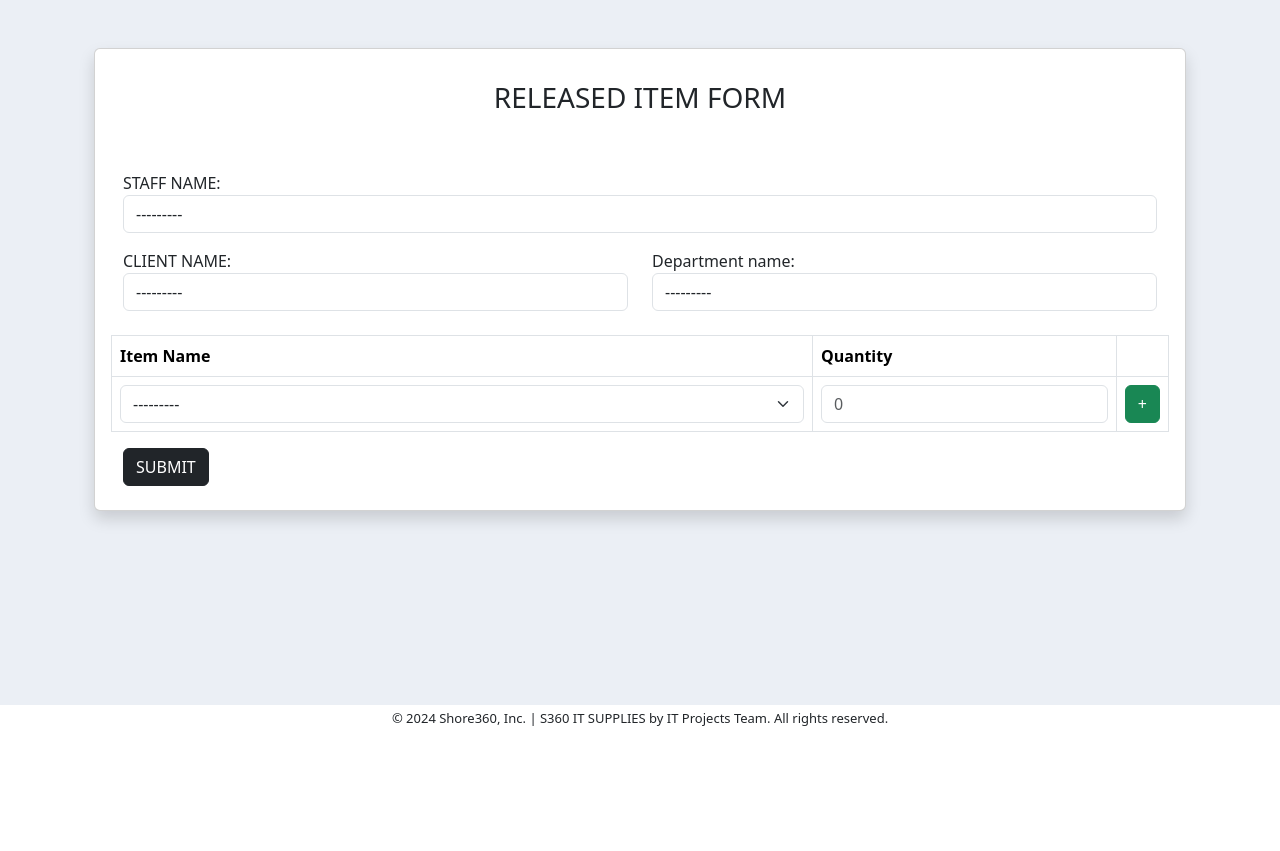
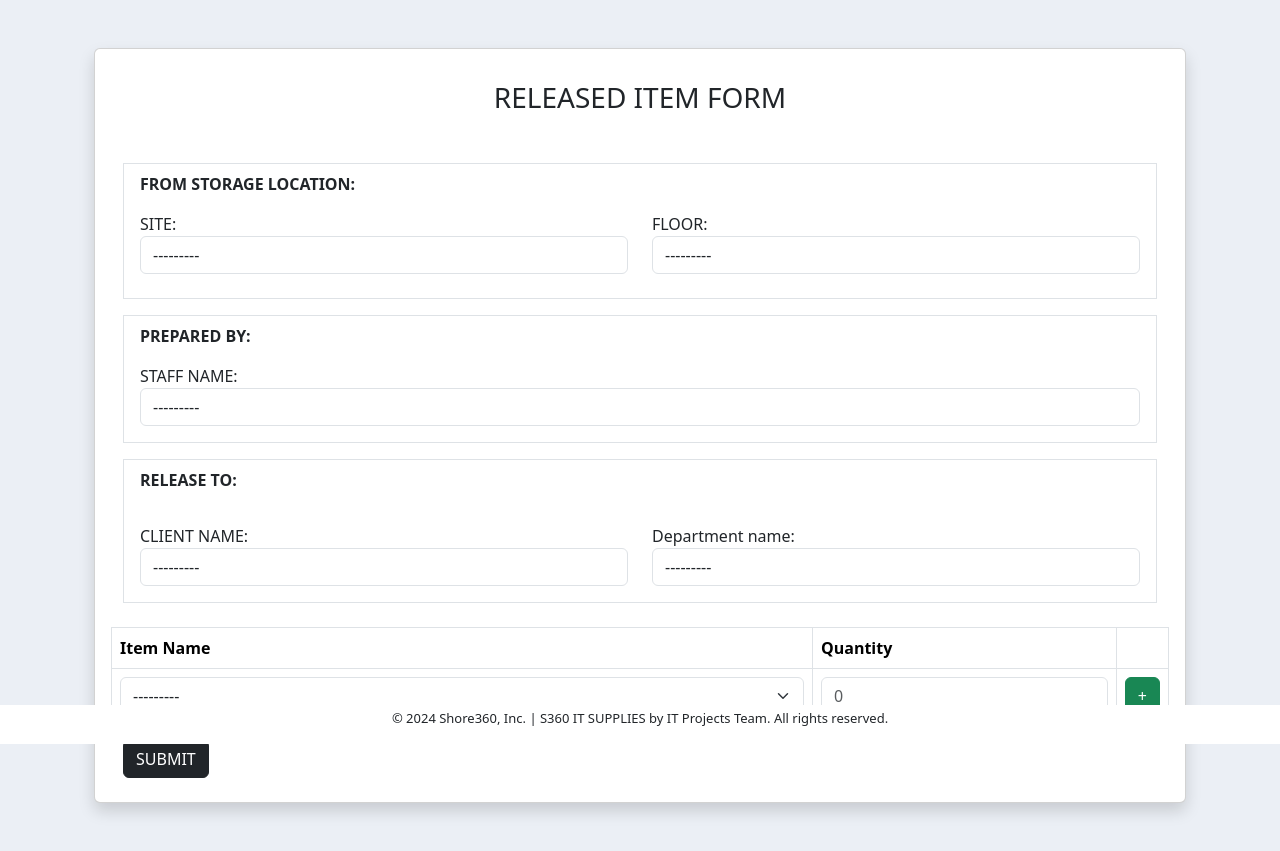
Before and after one commit to renzo031109/IT-Inventory-System, a Django app: page / in a window 1280 px wide. Shown: the part 56-907 px from the top of the page. Before the commit the page ends 782 px from the top, so only its background shows below. Run offline with Django 5.2, Linux system fonts and the light colour scheme; a user stored in the database is signed in; data comes from the database, SQL or seed files in the repository; both versions use the stored data as it was after the commit; data that the repository does not hold is empty; some libraries are stand-ins or nearby versions.

Commit message:
update projects

```diff
--- a/inventory/models.py
+++ b/inventory/models.py
@@ -31,21 +31,6 @@ class Department(models.Model):
         super(Department, self).save()
 
 
-class ItemCode(models.Model):
-    code = models.CharField(max_length=200, null=True)
-
-    def __str__(self):
-        return self.code
-
-    class Meta:
-        ordering = ["code"]
-
-    #Save data to upper case
-    def save(self):
-        self.code = self.code.upper()
-        super(ItemCode, self).save()
-
-
 class UOM(models.Model):
     uom = models.CharField(max_length=30)
 
@@ -59,6 +44,56 @@ class UOM(models.Model):
     def save(self):
         self.uom= self.uom.upper()
         super(UOM, self).save()
+
+
+
+class Site(models.Model):
+    site = models.CharField(max_length=200)
+
+    def __str__(self):
+        return self.site
+
+    class Meta:
+        ordering = ["site"]
+
+    #Save data to upper case
+    def save(self):
+        self.site = self.site.upper()
+        super(Site, self).save()
+
+
+class Floor(models.Model):
+    floor = models.CharField(max_length=200)
+    site = models.ForeignKey(Site, on_delete=models.CASCADE, null=True, blank=True)
+
+    def __str__(self):
+        return self.floor
+
+    class Meta:
+        ordering = ["floor"]
+
+    #Save data to upper case
+    def save(self):
+        self.floor = self.floor.upper()
+        super(Floor, self).save()
+
+
+
+class ItemCode(models.Model):
+    code = models.CharField(max_length=200, null=True)
+    site = models.ForeignKey(Site, on_delete=models.CASCADE, null=True)
+    floor = models.ForeignKey(Floor, on_delete=models.CASCADE, null=True)
+
+    def __str__(self):
+        return self.code
+
+    class Meta:
+        ordering = ["code"]
+
+    #Save data to upper case
+    def save(self):
+        self.code = self.code.upper()
+        super(ItemCode, self).save()
 
 
 class ItemBase(models.Model):
@@ -129,6 +164,8 @@ class Item(models.Model):
     # middleName = models.CharField(max_length=100, null=True, blank=True)
 
     member = models.ForeignKey(TeamMember, on_delete=models.CASCADE, null=True, blank=True)
+    site = models.ForeignKey(Site, on_delete=models.CASCADE, null=True, blank=True)
+    floor = models.ForeignKey(Floor, on_delete=models.CASCADE, null=True, blank=True)
 
     class Meta:
         ordering = ["-date_added"]
--- a/inventory/templates/inventory/get_item.html
+++ b/inventory/templates/inventory/get_item.html
@@ -17,17 +17,36 @@ RELEASED ITEM FORM
     {% csrf_token %}
     {{ formset.management_form }}
 
-      <div class="row">
-
     <div class="get-item-title mb-5"><center><h3>RELEASED ITEM FORM</h3></center></div>
 
     {% for identity in formset %}
+
+      <div class="border px-3 pb-3 pt-2">
+        <div class=""><p><strong>FROM STORAGE LOCATION:</strong></p></div>
+        <div class="row mb-2">
           <div class="col">
-          {{ identity.member.label_tag }}
-          {{ identity.member}}
+            {{ identity.site.label_tag }}
+            {{ identity.site}}
+          </div>
+          <div class="col">
+            {{ identity.floor.label_tag }}
+            {{ identity.floor }}
+          </div>
         </div>
       </div>
 
+      <div class="border px-3 pb-3 pt-2 mt-3">
+        <div class=""><p><strong>PREPARED BY:</strong></p></div>
+        <div class="row">
+          <div class="col">
+            {{ identity.member.label_tag }}
+            {{ identity.member }}
+          </div>
+        </div>
+      </div>
+
+      <div class="border px-3 pb-3 pt-2 mt-3">
+        <div class=""><p><strong>RELEASE TO:</strong></p></div>
         <div class="row">
           <div class="col">
             <p></p>
@@ -40,14 +59,14 @@ RELEASED ITEM FORM
             {{ identity.department_name }}
           </div>
         </div>
+      </div>
+
     {% endfor %}
 
       <div class="row">
           <table class="table table-bordered table-hover mt-4">
               <thead>
-
                 <tr>
-
                     <th scope="col" style="width:70%">Item Name</th>
                     <th scope="col" style="width:30%">Quantity</th>
                     <th scope="col"></th>
@@ -83,4 +102,7 @@ RELEASED ITEM FORM
 <!-- Call the script for the formset -->
 {% include 'inventory/form_script.html' %}
 
+<!-- Call the script for the formset -->
+{% include 'inventory/form_script.html' %}
+
 {% endblock %}
```
Also changed, not shown: inventory/forms.py (+17 -11 lines), db.sqlite3, inventory/migrations/0010_floor_site_itemcode_floor_floor_site_itemcode_site.py (added), inventory/migrations/0011_item_floor_item_site.py (added). Lines whose indentation alone changed are shown as unchanged.
